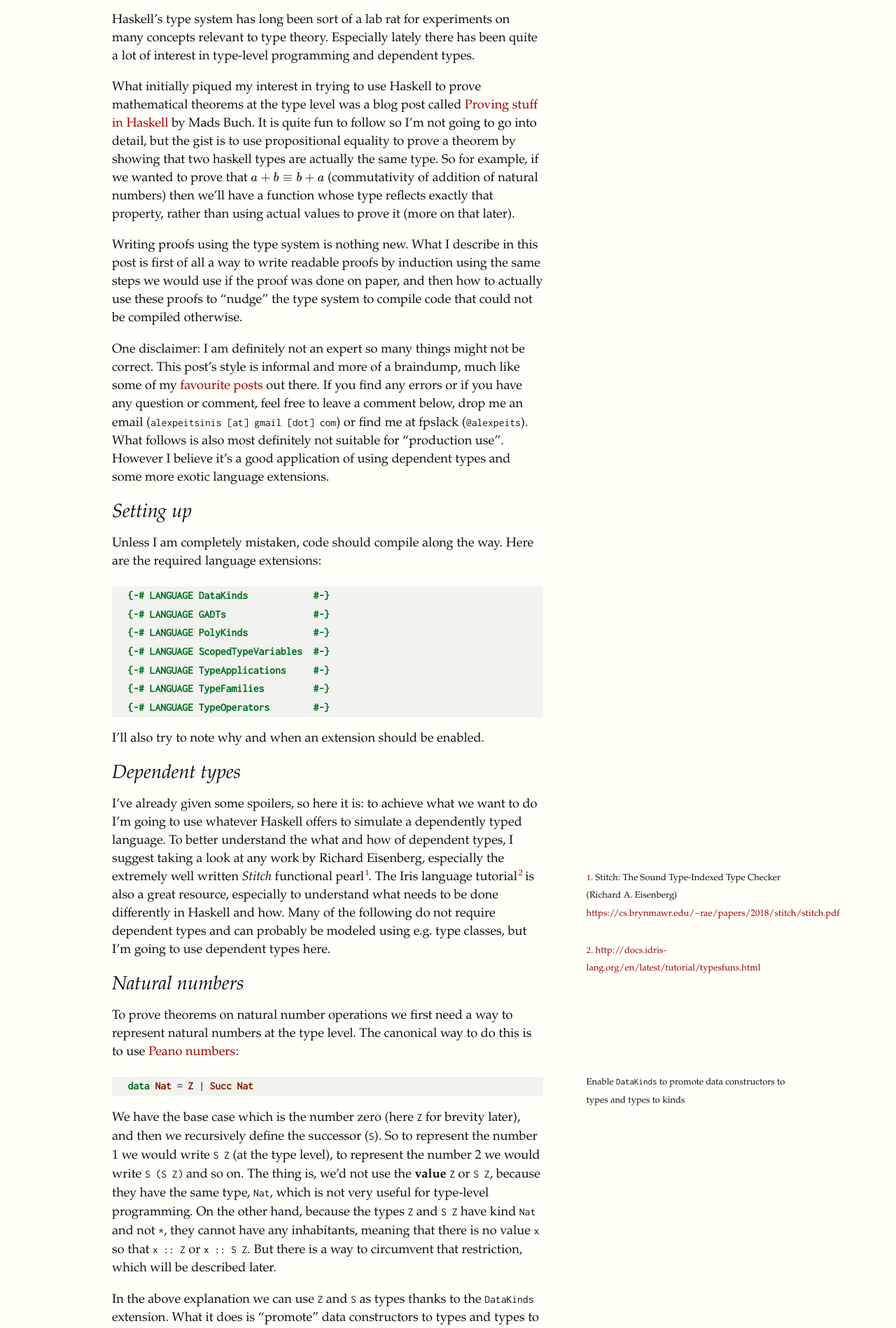
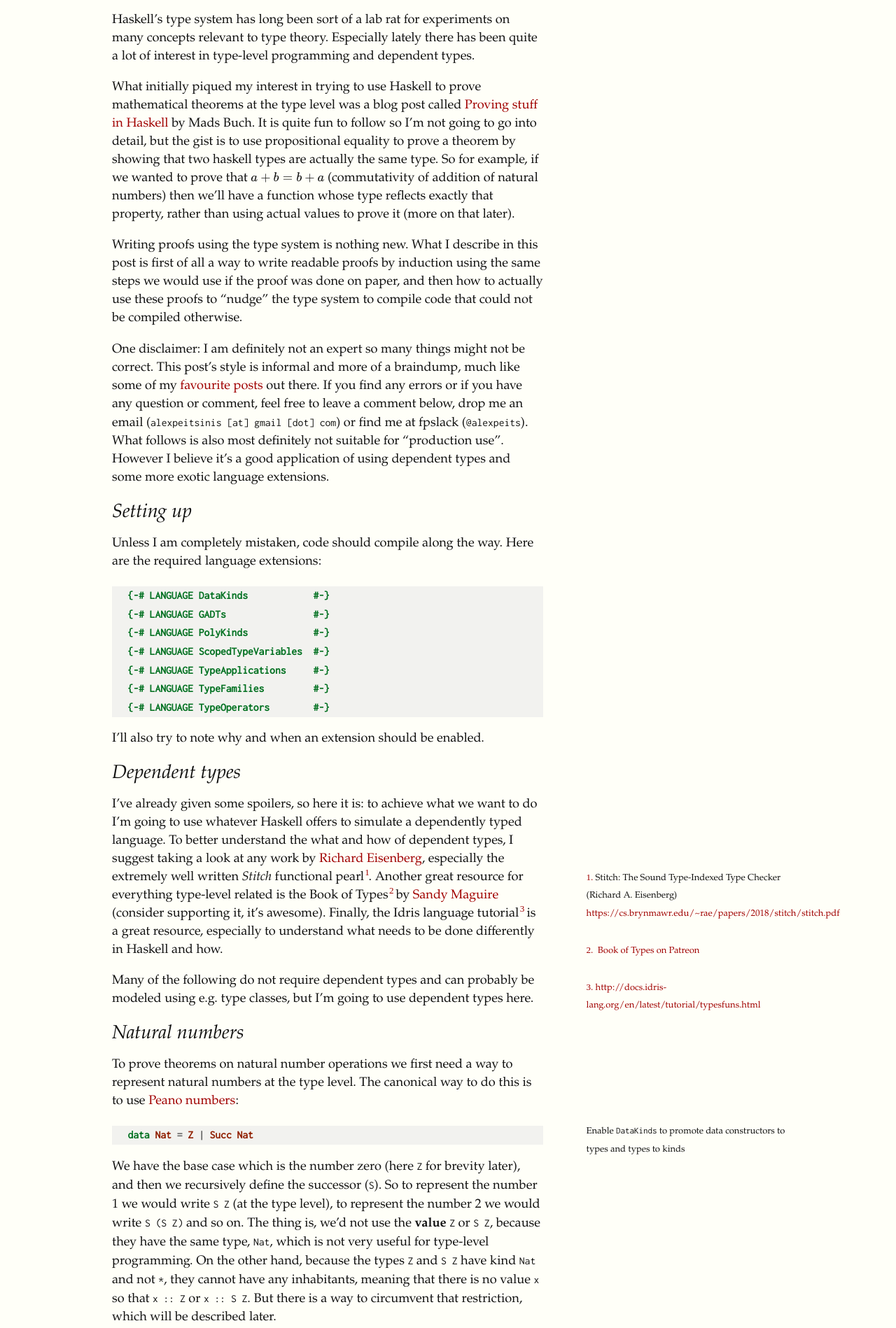
Before and after one commit to alexpeits/alexpeits.github.io, a Jekyll site: the page built from _posts/2018-09-27-haskell-proofs.md, in a window 1280 px wide. Shown: the part 344-2242 px from the top of the page at 70% size. Built offline with Jekyll 4.4.1, drawn with Linux system fonts in a browser that asks for light colours; formulas are drawn with MathJax 3; comment, search, counter and statistics services are not loaded; some of the changed text lies outside the part shown.

Commit message:
Try to make auto work again

````diff
--- a/_posts/2018-09-27-haskell-proofs.md
+++ b/_posts/2018-09-27-haskell-proofs.md
@@ -23,7 +23,7 @@
 Haskell](http://www.madsbuch.com/blog/proving-stuff-in-haskell/) by Mads Buch. It is quite fun to
 follow so I'm not going to go into detail, but the gist is to use propositional equality to prove a
 theorem by showing that two haskell types are actually the same type.  So for example, if we wanted
-to prove that {% m %}a + b \equiv b + a{% em %} (commutativity of addition of natural numbers) then
+to prove that $a + b = b + a$ (commutativity of addition of natural numbers) then
 we'll have a function whose type reflects exactly that property, rather than using actual values to
 prove it (more on that later).
 
@@ -62,14 +62,19 @@
 
 I've already given some spoilers, so here it is: to achieve what we want to do I'm going to use
 whatever Haskell offers to simulate a dependently typed language. To better understand the what and
-how of dependent types, I suggest taking a look at any work by Richard Eisenberg, especially the
-extremely well written *Stitch* functional pearl{% sidenote 'stitch' 'Stitch: The Sound Type-Indexed Type
+how of dependent types, I suggest taking a look at any work by [Richard
+Eisenberg](https://cs.brynmawr.edu/~rae/), especially the extremely well written *Stitch* functional
+pearl{% sidenote 'stitch' 'Stitch: The Sound Type-Indexed Type
 Checker (Richard A. Eisenberg) <https://cs.brynmawr.edu/~rae/papers/2018/stitch/stitch.pdf>' %}.
-The Iris language tutorial{% sidenote 'idris-tutorial'
-'<http://docs.idris-lang.org/en/latest/tutorial/typesfuns.html>' %} is also a great resource,
-especially to understand what needs to be done differently in Haskell and how. Many of the following
-do not require dependent types and can probably be modeled using e.g. type classes, but I'm going to
-use dependent types here.
+Another great resource for everything type-level related is the Book of Types{% sidenote
+'book-of-types' ' [Book of Types on Patreon](https://www.patreon.com/isovector)' %} by
+[Sandy Maguire](http://reasonablypolymorphic.com/) (consider supporting it, it's awesome).
+Finally, the Idris language tutorial{% sidenote 'idris-tutorial'
+'<http://docs.idris-lang.org/en/latest/tutorial/typesfuns.html>' %} is a great resource,
+especially to understand what needs to be done differently in Haskell and how.
+
+Many of the following do not require dependent types and can probably be modeled using e.g. type
+classes, but I'm going to use dependent types here.
 
 ## Natural numbers
 
@@ -133,12 +138,12 @@
 In order to actually have something to prove, we'll define addition at the type level as per the
 [Peano axiom for addition](https://en.wikipedia.org/wiki/Peano_axioms#Addition):
 
-{% math %}
+$$
 \begin{align}
 a + 0    = a && \text{(1)}\\
 a + S(b) = S (a + b) && \text{(2)}\\
 \end{align}
-{% endmath %}
+$$
 
 
 This can be achieved using a closed type family:
@@ -221,8 +226,8 @@
 However simple it seems, the type checker knows nothing about natural number addition, so we have to
 convince it that this is indeed correct. To prove that `Z + a = a` we need to do induction on `a`.
 By induction, I mean that we need to prove a base case, then assume that our hypothesis holds for
-{% m %}a{% em %} and prove that it holds for {% m %}S (a){% em %}.  If we prove that, we have proven
-the theorem for all natural numbers. That's because if we substitute {% m %}a{% em %} for `Z` then
+$a$ and prove that it holds for $S (a)$.  If we prove that, we have proven
+the theorem for all natural numbers. That's because if we substitute $a$ for `Z` then
 our hypothesis holds because we've already proven for `Z`. So if we manage to prove for `S Z`, then
 we do the same for `S (S Z)` and so on.  We could try something like this:
 
@@ -384,15 +389,15 @@
 
 The proof for left identity was a relatively simple one. Here it is in mathematical notation (copied
 from [here](https://en.wikipedia.org/wiki/Proofs_involving_the_addition_of_natural_numbers) (I'll
-refer to the addition axiom as {% m %}(1){% em %} and {% m %}(2){% em %}):
+refer to the addition axiom as $(1)$ and $(2)$):
 
-{% math %}
+$$
 \begin{align}
 & 0 + S(a)\\
 =\ & S(0 + a) && \text{by (2)}\\
 =\ & S(a) && \text{by the induction hypothesis}\\
 \end{align}
-{% endmath %}
+$$
 
 This means that in the proof we went from `Z + (S n)` to `S (Z + n)` by using the type family
 definition, and then proved what's inside the `S` inductively. It makes sense that we want to work
@@ -406,12 +411,12 @@
 ## Proving the associativity of addition
 
 Let's now try a proof that's a bit more complex: associativity of addition. So we'll prove that
-{% m %}(a + b) + c = a + (b + c){% em %}. I am going to copy the mathematical notation for the proof
+$(a + b) + c = a + (b + c)$. I am going to copy the mathematical notation for the proof
 here and follow that verbatim, rather than explaining each step.
 
 For the base case c = 0:
 
-{% math %}
+$$
 \begin{align}
 
 & (a + b) + 0\\
@@ -419,11 +424,11 @@
 =\ & a + (b + 0) && \text{by (1) for}\ b\\
 
 \end{align}
-{% endmath %}
+$$
 
-For the induction, assuming {% m %}(a + b) + c = a + (b + c){% em %}:
+For the induction, assuming $(a + b) + c = a + (b + c)$:
 
-{% math %}
+$$
 \begin{align}
 
 & (a + b) + S(c)\\
@@ -433,7 +438,7 @@
 =\ & a + (b + S(c)) && \text{by (2)}\\
 
 \end{align}
-{% endmath %}
+$$
 
 Let's try to prove that in Haskell. First I'm going to take the long path and not assume that `(1)`
 and `(2)` are resolved automatically. This will help build some groundwork for later proofs. This
@@ -448,8 +453,8 @@
 n !+ (SS m) = SS (n !+ m)
 ```
 
-We'll use this function to construct, for example, the {% m %}a + b{% em %} in the base case of
-the proof given {% m %}a{% em %} and {% m %}b{% em %}. Here it goes:
+We'll use this function to construct, for example, the $a + b$ in the base case of
+the proof given $a$ and $b$. Here it goes:
 
 ```haskell
 plusAssoc :: SNat a -> SNat b -> SNat c -> ((a + b) + c) :~: (a + (b + c))
@@ -463,7 +468,7 @@
   in undefined
 ```
 
-What we do in those 2 steps is exactly what we do in the base case for {% m %}c = 0{% em %}.  I used
+What we do in those 2 steps is exactly what we do in the base case for $c = 0$.  I used
 `x` and `y` to make it clear that we're not talking about `a` and `b`, but just defining steps based
 on two numbers, even though we're going to pass `a` and `b` in those methods. In the first step,
 just as in the first step of the proof, we want to say that `((x + y) + Z) ~ (x + y)`.  It's the
@@ -583,18 +588,18 @@
 ## Commutativity
 
 Here's the proof (in mathematical notation) for the property of commutativity of addition. What
-we want to prove is {% m %}a + b = b + a{% em %}:
+we want to prove is $a + b = b + a$:
 
-The base case {% m %}b = 0{% em %} is the left identity property.
+The base case $b = 0$ is the left identity property.
 
-For the second base case {% m %}b = 1{% em %}:
+For the second base case $b = 1$:
 
-\- First we prove it for {% m %}a = 0{% em %}, which gives {% m %}0 + 1 = 1 + 0{% em %}, the
+\- First we prove it for $a = 0$, which gives $0 + 1 = 1 + 0$, the
 right identity property.
 
-\- Then we prove inductively, assuming {% m %}a + 1 = 1 + a{% em %}:
+\- Then we prove inductively, assuming $a + 1 = 1 + a$:
 
-{% math %}
+$$
 \begin{align}
 
 & S(a) + 1\\
@@ -606,11 +611,11 @@
 =\ & 1 + S(a) && \text{by (2)}\\
 
 \end{align}
-{% endmath %}
+$$
 
-For the induction, assuming {% m %}a + b = b + a{% em %}:
+For the induction, assuming $a + b = b + a$:
 
-{% math %}
+$$
 \begin{align}
 
 & a + S(b)\\
@@ -623,7 +628,7 @@
 =\ & S(b) + a && \text{by definition of natural numbers}\\
 
 \end{align}
-{% endmath %}
+$$
 
 The proof is left as an exercise, but using the same pattern as in the associativity proof it should
 be pretty straightforward. The signature should be:
@@ -725,10 +730,10 @@
 
 Where `n1` is the type of the result of `spred n`. Let's construct a proof for that:
 
-We need to prove {% m %}S(a) + b = S(a + b){% em %}. We can do an inductive proof which will be
+We need to prove $S(a) + b = S(a + b)$. We can do an inductive proof which will be
 quicker (in the repo I use an inductive proof), but let's try to do it in one pass:
 
-{% math %}
+$$
 \begin{align}
 
 & S(a) + b\\
@@ -737,7 +742,7 @@
 =\ & S(a + b) && \text{by commutativity}\\
 
 \end{align}
-{% endmath %}
+$$
 
 And in Haskell:
 
@@ -793,7 +798,20 @@
   :: Vec ('S ('S ('S ('S ('S ('S ('S ('S ('S 'Z))))))))) Integer
 ```
 
-We can also remove the need to have the length in a variable beforehand this way:
+We can also remove the need to have the length in a variable beforehand. To do that, we have to
+resort to type classes (again, this is described in the Stitch paper). We will construct a
+type class with a single method that can magically give an `SNat` depending on the instance
+we are using:
+
+```haskell
+class IsNat (n :: Nat) where nat :: SNat n
+
+instance            IsNat Z     where nat = SZ
+instance IsNat n => IsNat (S n) where nat = SS nat
+```
+
+Then we can just use `nat` to get the length. The instance of `IsNat` to use is resolved thanks
+to the fact that the `n` in the constraint `IsNat` is the same `n` that is the vector length:
 
 ```haskell
 vlength :: IsNat n => Vec n a -> SNat n
@@ -805,19 +823,8 @@
 [1, 2, 3, 4, 5, 6, 7, 8, 9]
 ```
 
-But I promised that we can have the length passed implicitly. To do that, we have to
-resort to type classes (again, this is described in the Stitch paper). We will construct a
-type class with a single method that can magically give an `SNat` depending on the instance
-we are using:
-
-```haskell
-class IsNat (n :: Nat) where nat :: SNat n
-
-instance            IsNat Z     where nat = SZ
-instance IsNat n => IsNat (S n) where nat = SS nat
-```
-
-And this is the implicit version of `append`, using `TypeApplications`:
+But I promised that we can have the length passed implicitly. Again, we'll use the typeclass
+with some help from `TypeApplications` and `ScopedTypeVariables`:
 
 {% marginnote
    'enable-type-applications'
--- a/css/tufte.scss
+++ b/css/tufte.scss
@@ -54,7 +54,7 @@
 @media screen and (min-width: 1300px){ html{ font-size: 14px; } }
 
 // sets link style according to values in _settings.scss
-.mathblock{
+.MathJax_Display{
   font-size: 1.3rem;
 }
 a {
@@ -273,11 +273,11 @@
                    color: $contrast-color;
                    top: 0rem; } //removed superscripting for numerical reference in sidenote
 
-p, footer, div.table-wrapper, div.mathblock{ width: 55%; }
+p, footer, div.table-wrapper, div.MathJax_Display{ width: 55%; }
 
 div.table-wrapper { overflow-x: auto; } //changed all overflow values to 'auto' so scroll bars appear only as needed
 
-@media screen and (max-width: 760px) { p, footer,div.mathblock { width: 90%; }
+@media screen and (max-width: 760px) { p, footer,div.MathJax_Display { width: 90%; }
                                        pre code { width: 87.5%; }
                                        ul { width: 85%; }
                                        figure { max-width: 90%; }
````
Also changed, not shown: _includes/head.html (+9 -1 lines), .nojekyll (deleted), 3 other files.
